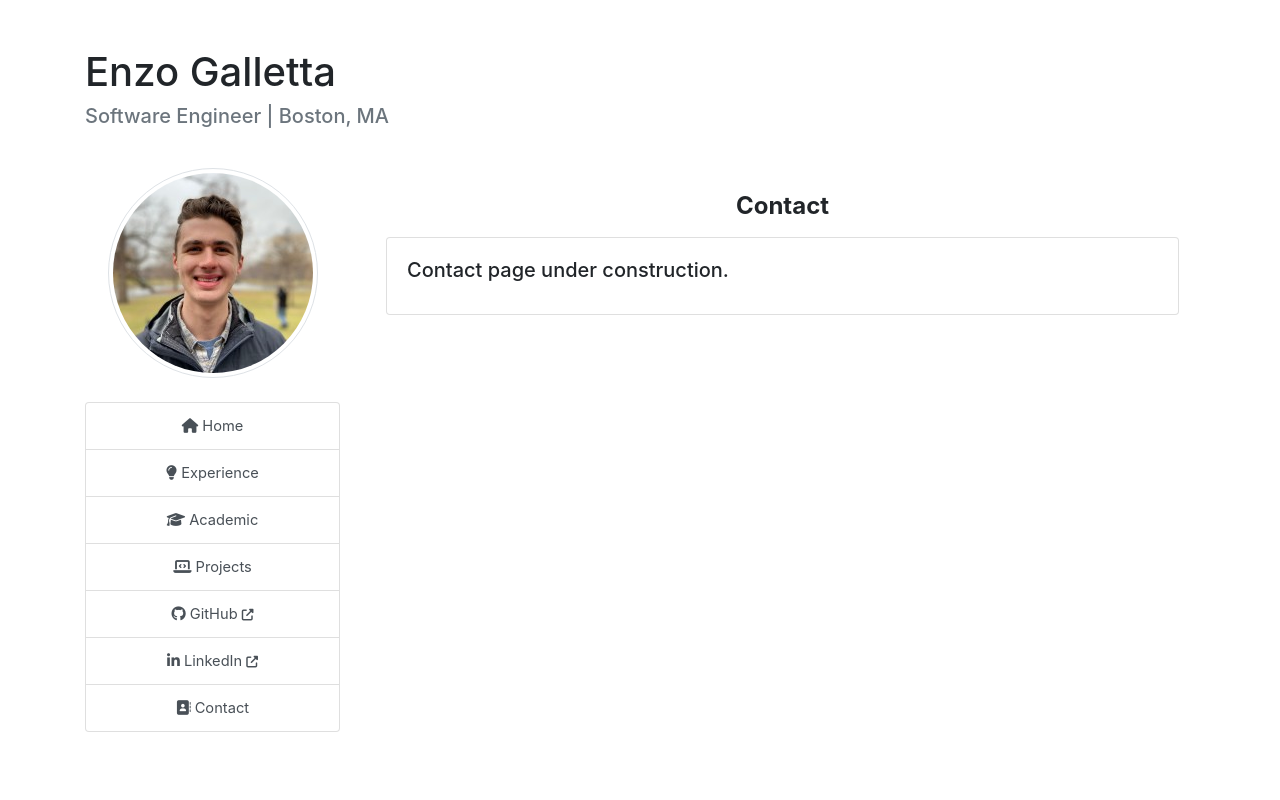
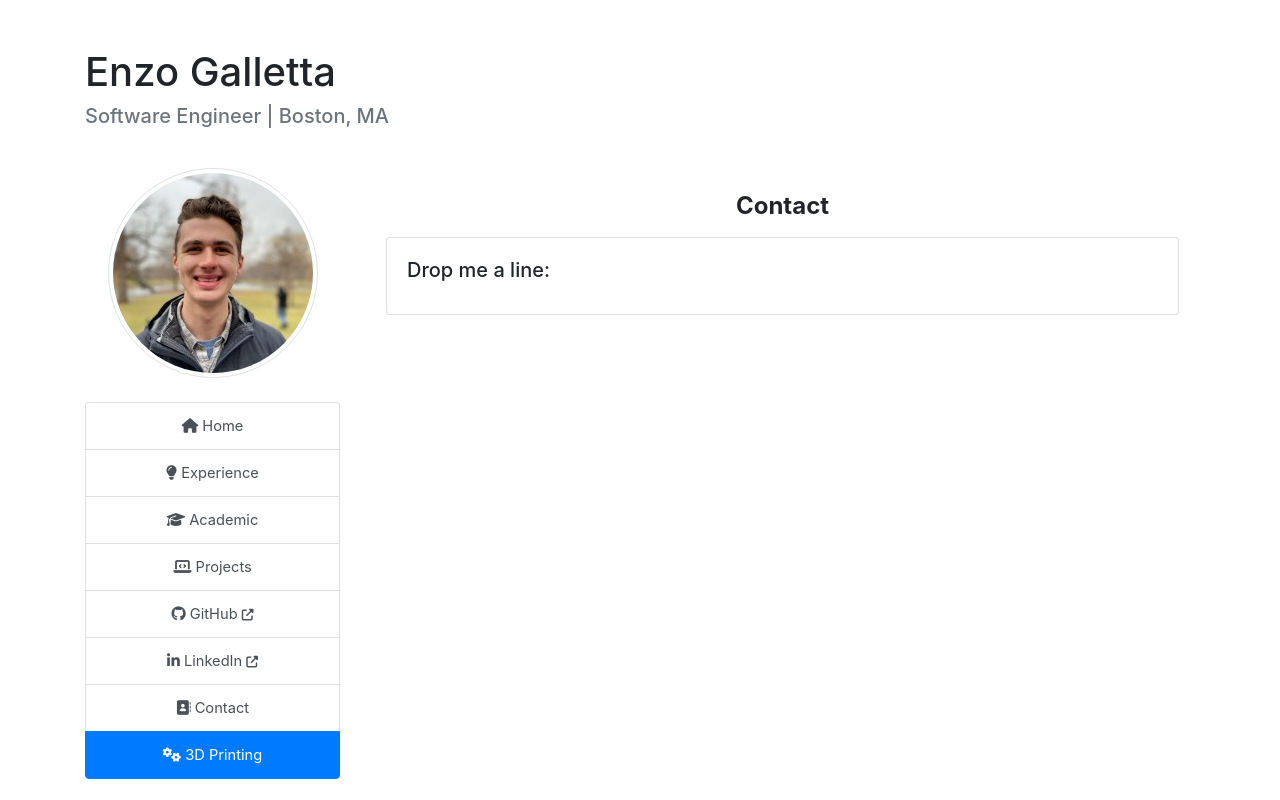
Before and after one commit to egalletta/enzo.galletta.xyz, a Flask app: page /contact in a window 1280 px wide. Run offline with Flask 2, Linux system fonts and the light colour scheme; some libraries are stand-ins or nearby versions.

Commit message:
add 3d printing

```diff
--- a/templates/base.html
+++ b/templates/base.html
@@ -29,7 +29,8 @@
                     <a href="/projects" class="list-group-item list-group-item-action {{ 'active' if active_page == 'projects' else '' }}"><i class="fas fa-laptop-code"></i> Projects</a>
                     <a href="http://www.github.com/egalletta" class="list-group-item list-group-item-action"><i class="fab fa-github"></i> GitHub <small><i class="fas fa-external-link-alt"></i></small></a>
                     <a href="http://www.linkedin.com/in/egalletta" class="list-group-item list-group-item-action"><i class="fab fa-linkedin-in"></i> LinkedIn <small><i class="fas fa-external-link-alt"></i></small></a>
-                    <a href="/contact" class="list-group-item list-group-item-action"><i class="fas fa-address-book {{ 'active' if active_page == 'contact' else '' }}"></i> Contact</a>
+                    <a href="/contact" class="list-group-item list-group-item-action {{ 'active' if active_page == 'contact' else '' }}"><i class="fas fa-address-book"></i> Contact</a>
+                    <a href="/3d" class="list-group-item list-group-item-action {{ 'active' if active_page == 'contact' else '' }}"><i class="fas fa-cogs"></i> 3D Printing</a>
                 </div>
             </div>
         </div>
@@ -45,6 +46,7 @@
                     <a href="http://www.github.com/egalletta" class="list-group-item list-group-item-action"><i class="fab fa-github"></i> GitHub <small><i class="fas fa-external-link-alt"></i></small></a>
                     <a href="http://www.linkedin.com/in/egalletta" class="list-group-item list-group-item-action"><i class="fab fa-linkedin-in"></i> LinkedIn <small><i class="fas fa-external-link-alt"></i></small></a>
                     <a href="/contact" class="list-group-item list-group-item-action"><i class="fas fa-address-book {{ 'active' if active_page == 'contact' else '' }}"></i> Contact</a>
+                    <a href="/3d" class="list-group-item list-group-item-action {{ 'active' if active_page == 'contact' else '' }}"><i class="fas fa-cogs"></i> 3D Printing</a>
                 </div>
             </div>
             {%block content%}
--- a/templates/contact.html
+++ b/templates/contact.html
@@ -5,7 +5,8 @@
     <h4 class="font-weight-bold mt-4 text-center">Contact</h4>
     <div class="card m-3">
         <div class="card-body">
-            <h5 class="card-title">Contact page under construction.</h5>
+            <h5 class="card-title">Drop me a line: </h5>
+
         </div>
     </div>
 {% endblock %}
```
Also changed, not shown: templates/3d.html (added, +11 -0 lines).
